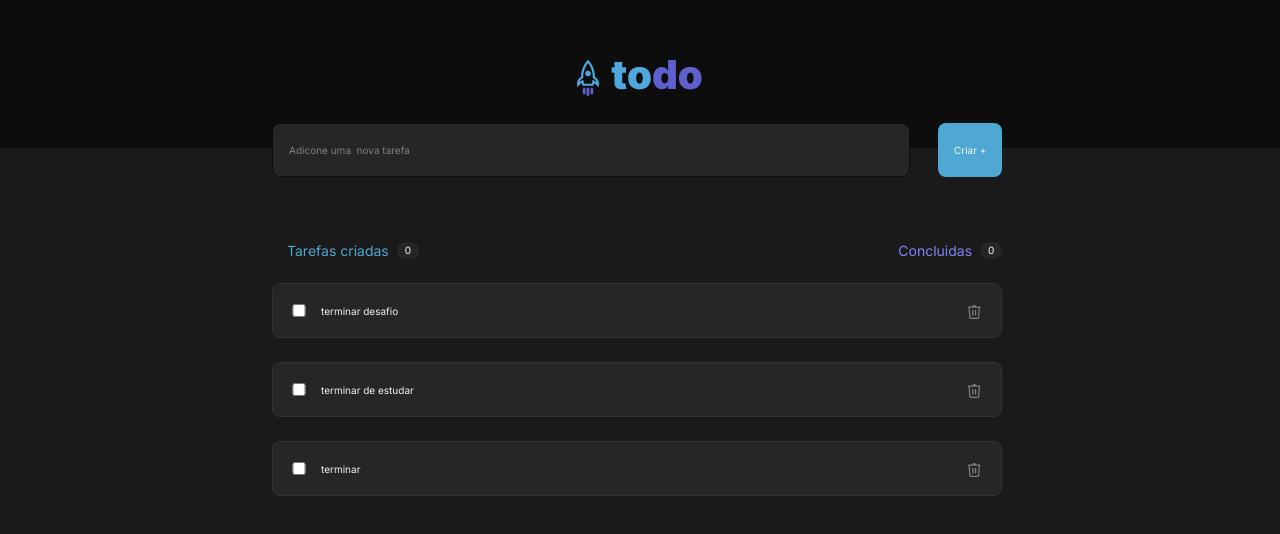
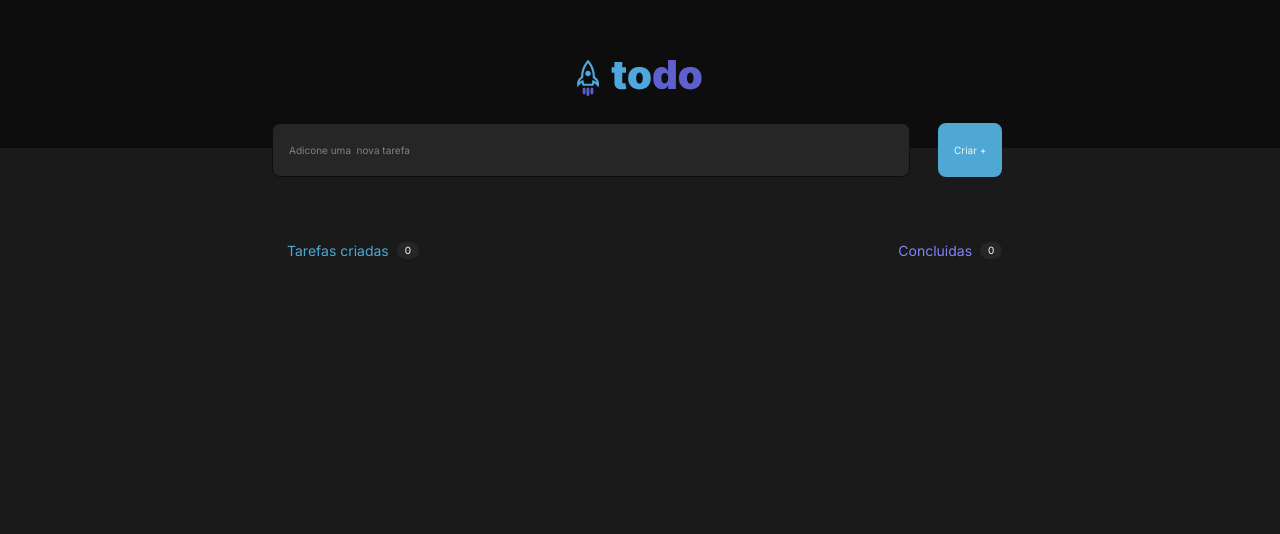
Before and after one commit to Massaronii/to-do-list-react, a React (Vite) app: page / in a window 1280 px wide. Shown: the top 534 px of the page. Built offline with nearby package versions, Linux system fonts and the light colour scheme.

Commit message:
:sparkles: adicionando tarefa com texto

```diff
--- a/src/components/Input.jsx
+++ b/src/components/Input.jsx
@@ -6,34 +6,20 @@ import { v4 as uuidv4 } from "uuid"
 import { ListHeader } from "./List/ListHeader"
 
 export function Input(){
+  const formatTask = {
+    id: Number,
+    isComplet:Boolean,
+    content: String,
+  }
 
-
-  const tasks = [
-    {
-      id: uuidv4(),
-      title: "terminar desafio",
-      isComplete: false,
-    },
-    {
-      id: uuidv4(),
-      title: "terminar de estudar",
-      isComplete: false,
-    },
-    {
-      id: uuidv4(),
-      title: "terminar ",
-      isComplete: false,
-    },
-  ]
-
-  const [task, setTask] = useState([
-  ])
+  const [task, setTask] = useState([])
 
    function handleCreateNewTask() {
     event.preventDefault()
 
-    setTask([...task, task.length +1 ])
-    console.log(task)
+    const newTaskText = event.target.comment.value
+
+    setTask([...task, newTaskText])
    }
 
    function createTask(task) {
@@ -42,12 +28,12 @@ export function Input(){
 
   return (
     <main>
-
       <form onSubmit={handleCreateNewTask}>
         <input
           className={styles.input}
           type="text"
           placeholder="Adicone uma  nova tarefa"
+          name="comment"
         />
         <button className={styles.button}>Criar +</button>
       </form>
@@ -57,11 +43,11 @@ export function Input(){
       </div>
 
       <div>
-        {tasks.map((task) => {
+        {task.map((task) => {
           return (
             <List
               key={task.id}
-              text={task.title}
+              text={task}
               isComplete={task.isComplete}
             />
           )
```
